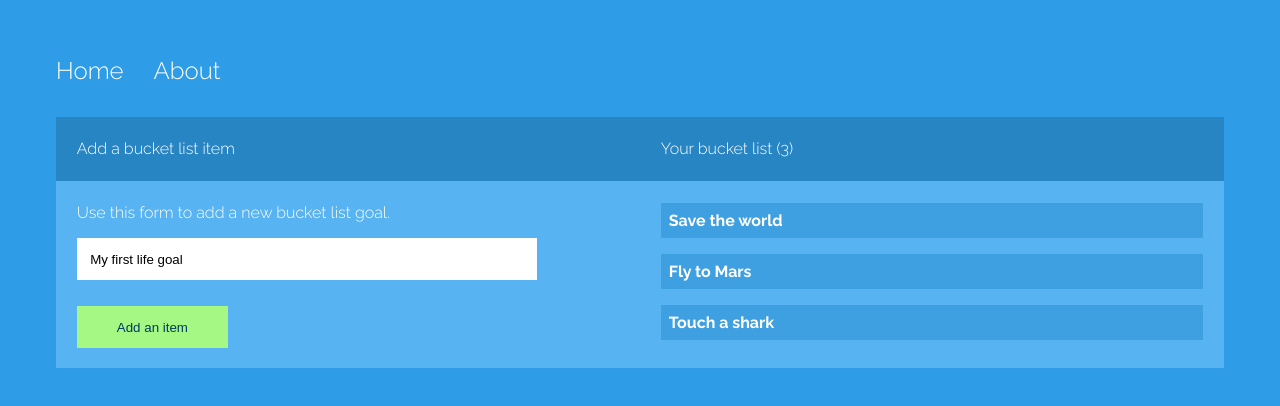
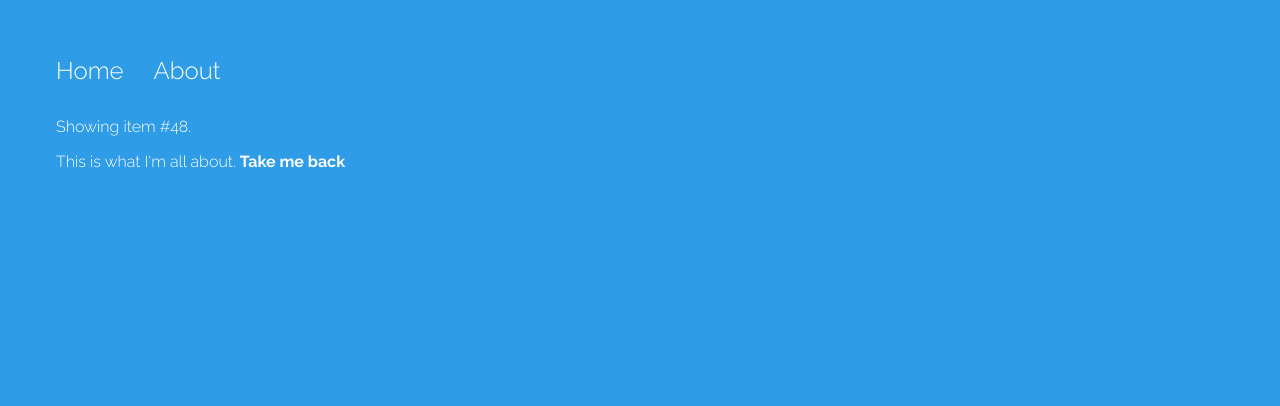
Before and after one commit to jorluiseptor/angular-life-goals, an Angular app: page /about/48 in a window 1280 px wide. Before the commit this address led to /. Shown: the top 406 px of the page. Built offline with nearby package versions, Linux system fonts and the light colour scheme.

Commit message:
Add routes. Training video is up to 44:53

```diff
--- a/src/app/about/about.component.html
+++ b/src/app/about/about.component.html
@@ -1,3 +1,6 @@
 <p>
-  about works!
+  Showing item #{{goalId}}.
 </p>
+<p>
+  This is what I'm all about. <a href="" (click)="sendMeHome()"><strong>Take me back</strong></a>
+</p>
--- a/src/app/about/about.component.ts
+++ b/src/app/about/about.component.ts
@@ -1,4 +1,6 @@
 import { Component, OnInit } from '@angular/core';
+import { ActivatedRoute }  from '@angular/router';
+import { Router } from '@angular/router';
 
 @Component({
   selector: 'app-about',
@@ -7,9 +9,20 @@ import { Component, OnInit } from '@angular/core';
 })
 export class AboutComponent implements OnInit {
 
-  constructor() { }
+  goalId: number;
+
+  constructor(private route: ActivatedRoute, private router: Router) {
+    //gets the value from the route (URL) parameter
+    this.route.params.subscribe(
+      res => this.goalId= res.id
+    );
+  }
 
   ngOnInit() {
   }
 
+  sendMeHome(){
+    this.router.navigate(['']); //the home path is blank
+  }
+
 }
--- a/src/app/app-routing.module.ts
+++ b/src/app/app-routing.module.ts
@@ -1,7 +1,18 @@
 import { NgModule } from '@angular/core';
 import { Routes, RouterModule } from '@angular/router';
+import { HomeComponent } from './home/home.component';
+import { AboutComponent } from './about/about.component';
 
-const routes: Routes = [];
+const routes: Routes = [
+  {
+    path:'',
+    component: HomeComponent
+  },
+  {
+    path:'about/:id',
+    component: AboutComponent
+  }
+];
 
 @NgModule({
   imports: [RouterModule.forRoot(routes)],
--- a/src/app/app.component.html
+++ b/src/app/app.component.html
@@ -1,7 +1,6 @@
 
 <ul>
   <li><a routerLink="">Home</a></li>
-  <li><a routerLink="about">About</a></li>
+  <li><a routerLink="about/48">About</a></li>
 </ul>
-<app-home></app-home>
 <router-outlet></router-outlet>
```
